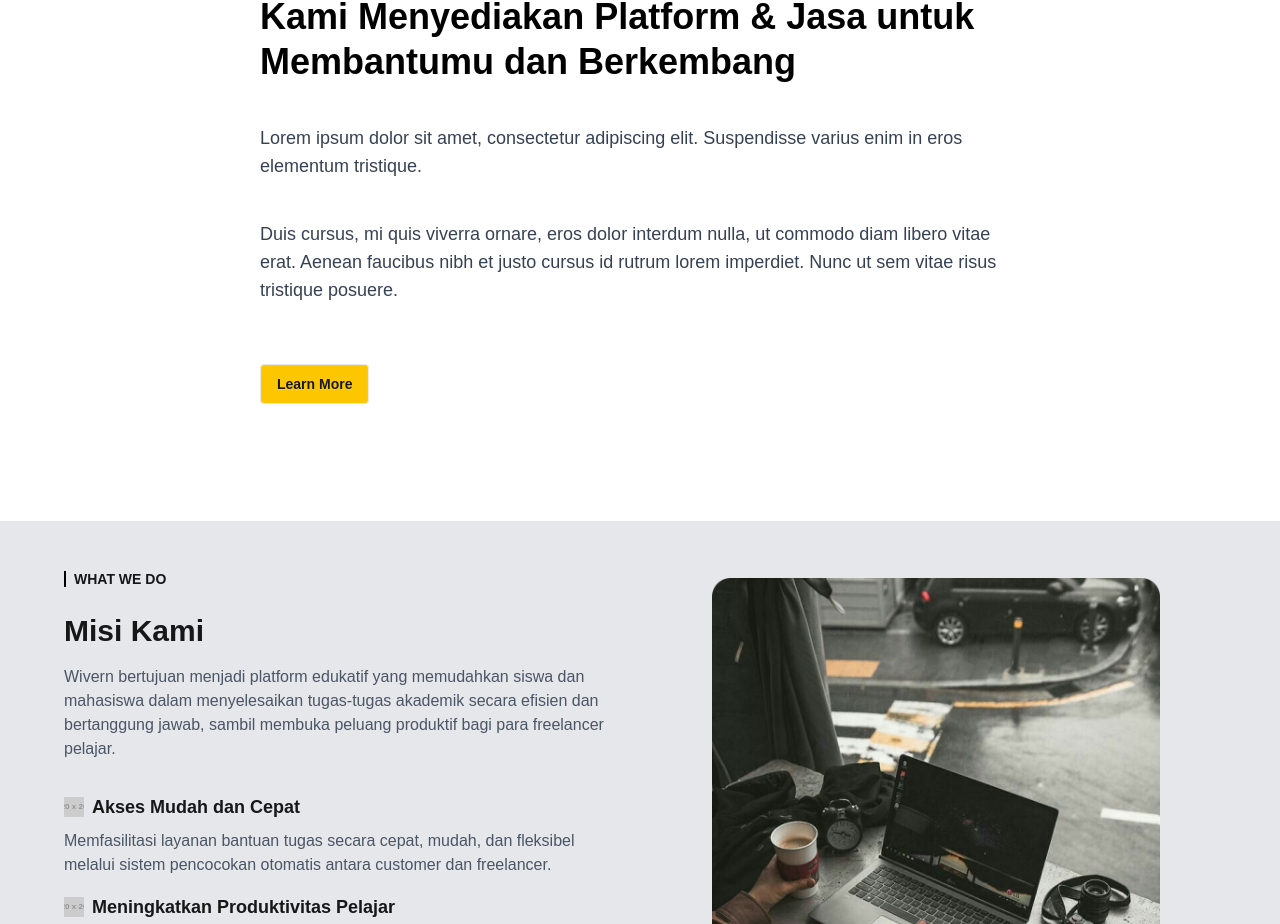
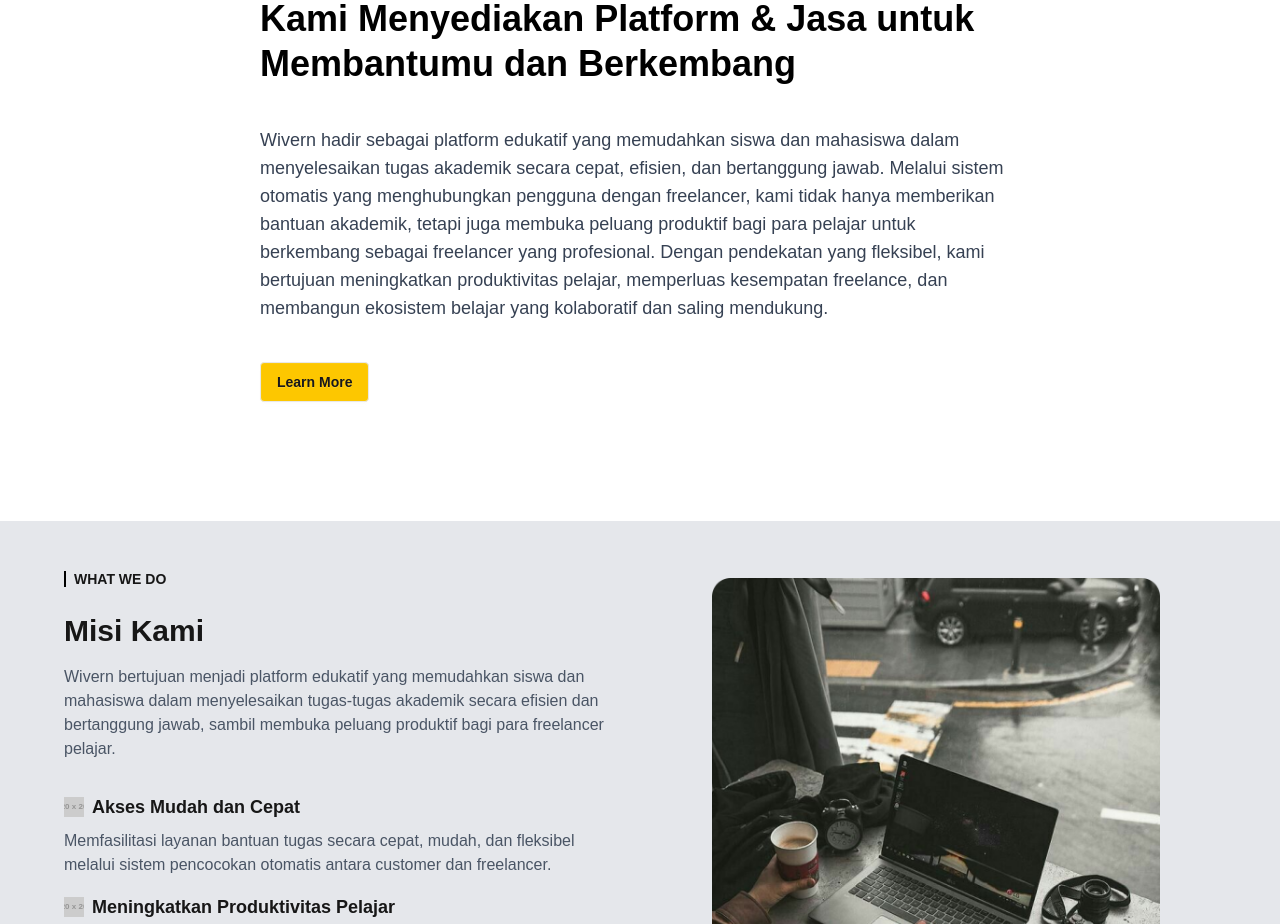
Before and after one commit to HexorzCode/KBT, a Next.js app: page / in a window 1280 px wide. Shown: the part 1000-1924 px from the top of the page. Built offline with nearby package versions, Linux system fonts and the light colour scheme; no server answers.

Commit message:
Refactor Navbar component to integrate user data and update Google login to use router for navigation

```diff
--- a/app/(home)/components/Navbar.jsx
+++ b/app/(home)/components/Navbar.jsx
@@ -4,6 +4,7 @@
 
     const user = "John Doe"; // This should be replaced with actual user data from your authentication system
     return (
+
         <div className="navbar bg-base-100 shadow-sm">
             <div className="flex-1">
                 <a className="btn btn-ghost text-xl">Wivern</a>
--- a/app/(home)/home/page.jsx
+++ b/app/(home)/home/page.jsx
@@ -1,5 +1,5 @@
 import Image from "next/image";
-import Navbar from "../components/Navbar"; // Ensure correct path to Navbar
+
 
 export default function Home() {
 
--- a/app/(home)/layout.jsx
+++ b/app/(home)/layout.jsx
@@ -22,7 +22,6 @@
     return (
         <html lang="en">
             <body className={`${geistSans.variable} ${geistMono.variable} antialiased relative`}>
-
                 <Navbar />
                 <main>{children}</main>
             </body>
--- a/app/(main)/components/button/google_login.jsx
+++ b/app/(main)/components/button/google_login.jsx
@@ -1,17 +1,21 @@
 import { useState } from "react";
 import { auth, provider, signInWithPopup } from "@/lib/firebase/config"; // Adjust path accordingly
-import { redirect } from "next/navigation";
+import { useRouter } from "next/navigation";
 
 const GoogleButtonLogin = () => {
     const [loading, setLoading] = useState(false);
     const router = useRouter();
+
+    const [user, setUser] = useState(null);
 
     const handleGoogleLogin = async () => {
         setLoading(true);
         try {
             await signInWithPopup(auth, provider);
             console.log("Google sign-in successful");
-            redirect("/home");
+            router.push("/home");
+            setUser(auth.currentUser);
+            console.log("User signed in:", auth.currentUser);
         } catch (error) {
             console.error("Google sign-in error:", error);
             alert("Failed to sign in with Google.");
--- a/app/(main)/page.jsx
+++ b/app/(main)/page.jsx
@@ -99,13 +99,9 @@
             Kami Menyediakan Platform & Jasa untuk Membantumu dan Berkembang
           </h1>
           <p className="text-lg text-gray-700 mb-10">
-            Lorem ipsum dolor sit amet, consectetur adipiscing elit. Suspendisse
-            varius enim in eros elementum tristique.
-          </p>
-          <p className="text-lg text-gray-700 mb-15">
-            Duis cursus, mi quis viverra ornare, eros dolor interdum nulla, ut
-            commodo diam libero vitae erat. Aenean faucibus nibh et justo cursus id
-            rutrum lorem imperdiet. Nunc ut sem vitae risus tristique posuere.
+            Wivern hadir sebagai platform edukatif yang memudahkan siswa dan mahasiswa dalam menyelesaikan tugas akademik secara cepat, efisien, dan bertanggung jawab. Melalui sistem otomatis yang menghubungkan pengguna dengan freelancer, kami tidak hanya memberikan bantuan akademik, tetapi juga membuka peluang produktif bagi para pelajar untuk berkembang sebagai freelancer yang profesional.
+
+            Dengan pendekatan yang fleksibel, kami bertujuan meningkatkan produktivitas pelajar, memperluas kesempatan freelance, dan membangun ekosistem belajar yang kolaboratif dan saling mendukung.
           </p>
           <button className="btn bg-yellow-400" >Learn More</button>
         </div>
```
